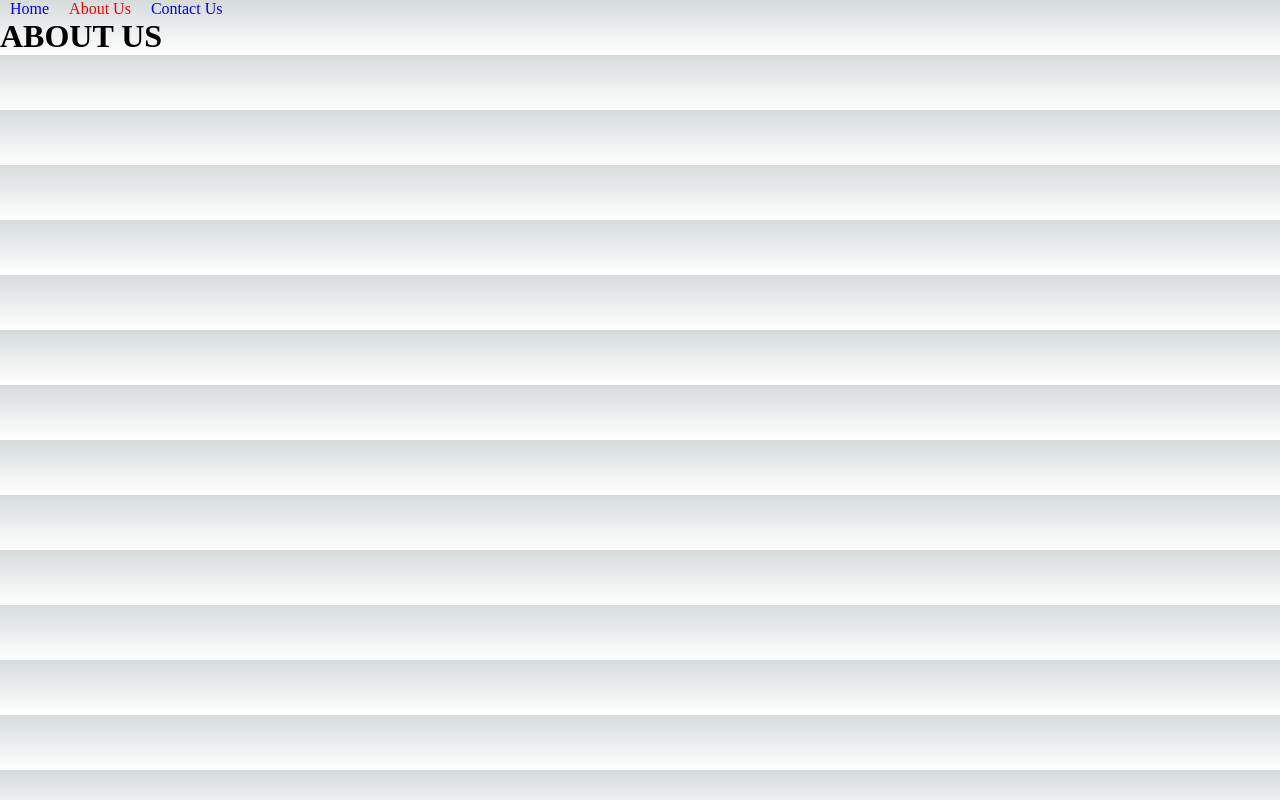
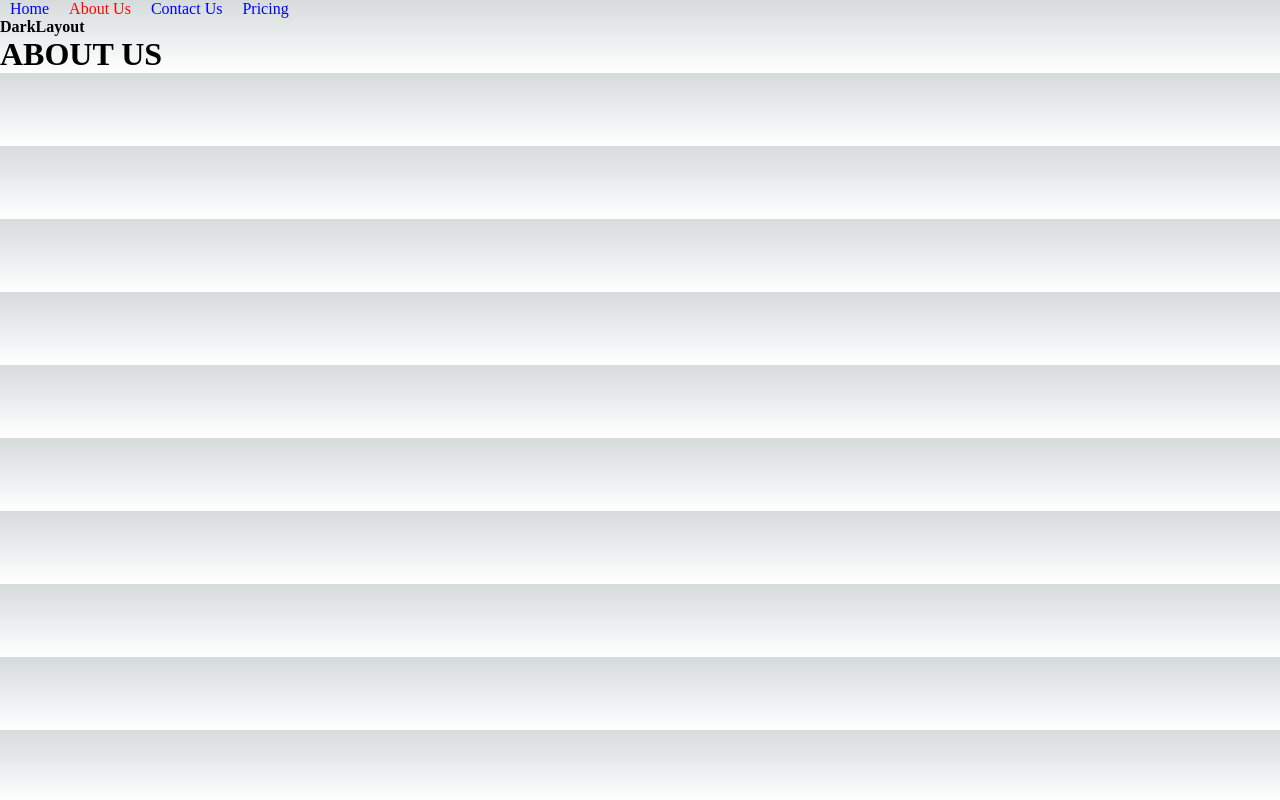
Before and after one commit to leandrodrey/nextjs-course, a Next.js app: page /about in a window 1280 px wide. Built offline with nearby package versions, Linux system fonts and the light colour scheme.

Commit message:
Layout examples

```diff
--- a/components/NavBar/NavBar.tsx
+++ b/components/NavBar/NavBar.tsx
@@ -2,12 +2,19 @@ import React from 'react'
 import styles from './NavBar.module.css';
 import {ActiveLink} from "@/components/NavBar/ActiveLink";
 
+const menuItems = [
+    {href: '/', text: 'Home'},
+    {href: '/about', text: 'About Us'},
+    {href: '/contactus', text: 'Contact Us'},
+    {href: '/pricing', text: 'Pricing'}
+];
+
 const NavBar = () => {
     return (
         <nav className={styles.navBar}>
-            <ActiveLink href="/" text="Home" />
-            <ActiveLink href="/about" text="About Us" />
-            <ActiveLink href="/contactus" text="Contact Us" />
+            {menuItems.map((item, index) => (
+                <ActiveLink key={item.href} href={item.href} text={item.text} />
+            ))}
         </nav>
     );
 }
--- /dev/null
+++ b/components/layouts/DarkLayout.jsx
@@ -0,0 +1,13 @@
+import React from 'react'
+
+const DarkLayout = ({children}) => {
+
+    return (
+        <div>
+            <h4>DarkLayout</h4>
+            { children }
+        </div>
+    )
+
+}
+export default DarkLayout
--- a/pages/_app.tsx
+++ b/pages/_app.tsx
@@ -2,5 +2,8 @@ import '@/styles/globals.css'
 import type { AppProps } from 'next/app'
 
 export default function App({ Component, pageProps }: AppProps) {
-  return <Component {...pageProps} />
+
+  const getLayout = Component.getLayout || ((page) => page)
+
+  return getLayout(<Component {...pageProps} />)
 }
--- a/pages/about.tsx
+++ b/pages/about.tsx
@@ -1,9 +1,20 @@
 import MainLayout from "@/components/layouts/MainLayout";
+import DarkLayout from "@/components/layouts/DarkLayout";
 
 export default function About() {
     return (
+        <>
+            <h1>ABOUT US</h1>
+        </>
+    )
+}
+
+About.getLayout = function getLayout(page) {
+    return (
         <MainLayout>
-            <h1>ABOUT US</h1>
+            <DarkLayout>
+                {page}
+            </DarkLayout>
         </MainLayout>
     )
 }
```
Also changed, not shown: pages/pricing/index.tsx (added, +9 -0 lines), components/layouts/DarkLayout.css (added).
